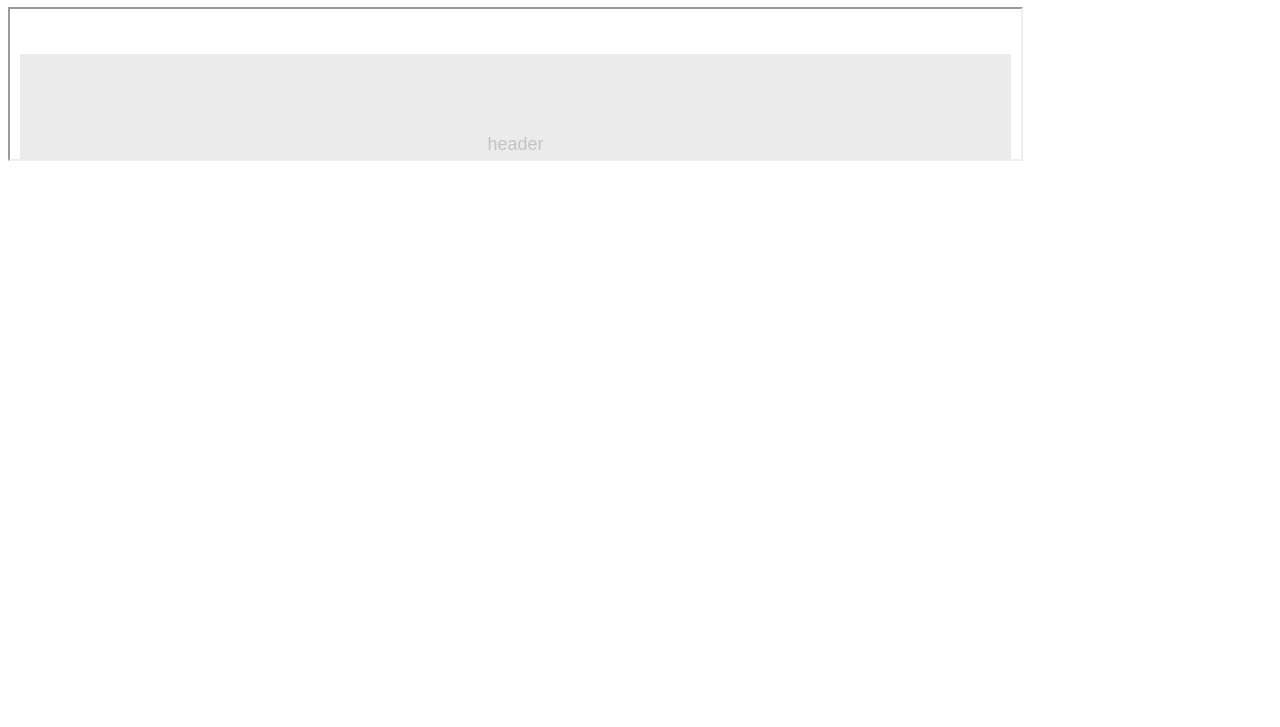
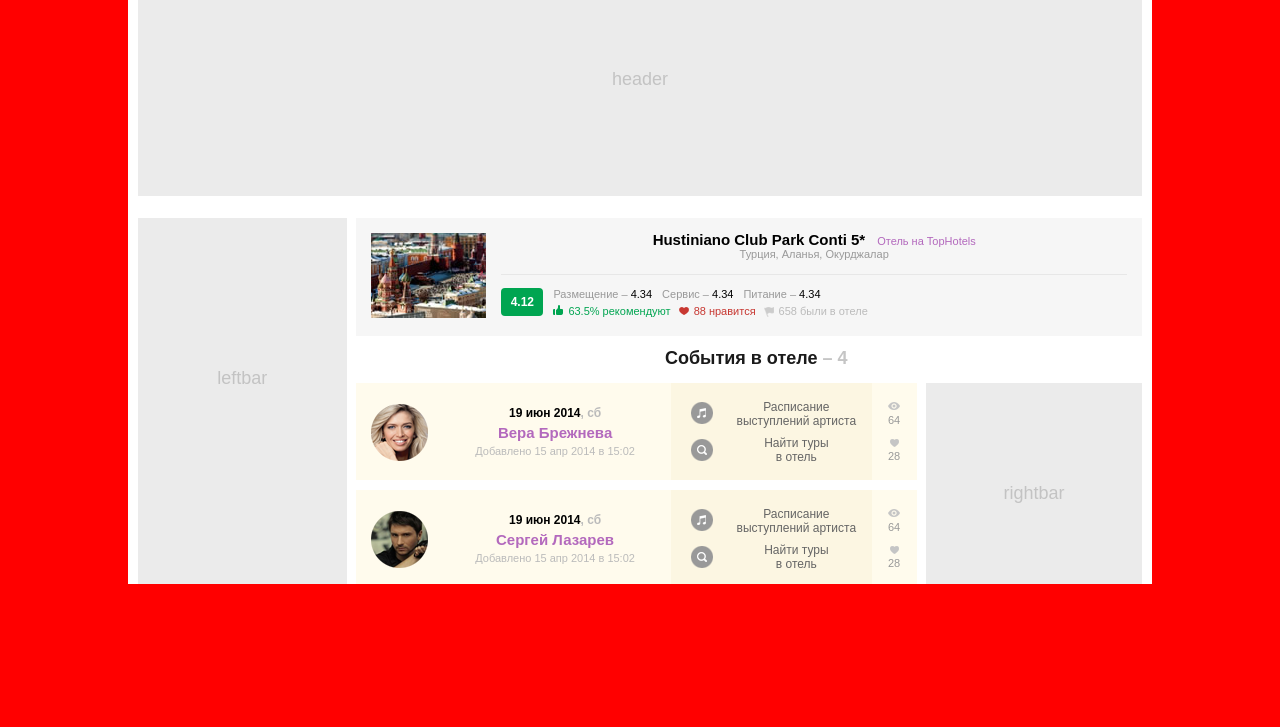
Before and after one commit to pashasss/html_test, a plain HTML site: page index.html in a window 1280 px wide. Shown: the part 73-800 px from the top of the page. Drawn offline with Linux system fonts and the light colour scheme.

Commit message:
Added file style

```diff
--- a/index.html
+++ b/index.html
@@ -3,7 +3,7 @@
     <head>
         <meta charset="UTF-8">
         <title>test</title>
-        <!-- No style -->
+        <link rel="stylesheet" type="text/css" media="all" href="css/style.css">
     </head>
     <body>
         <h1>Пока всем!</h1>
```
